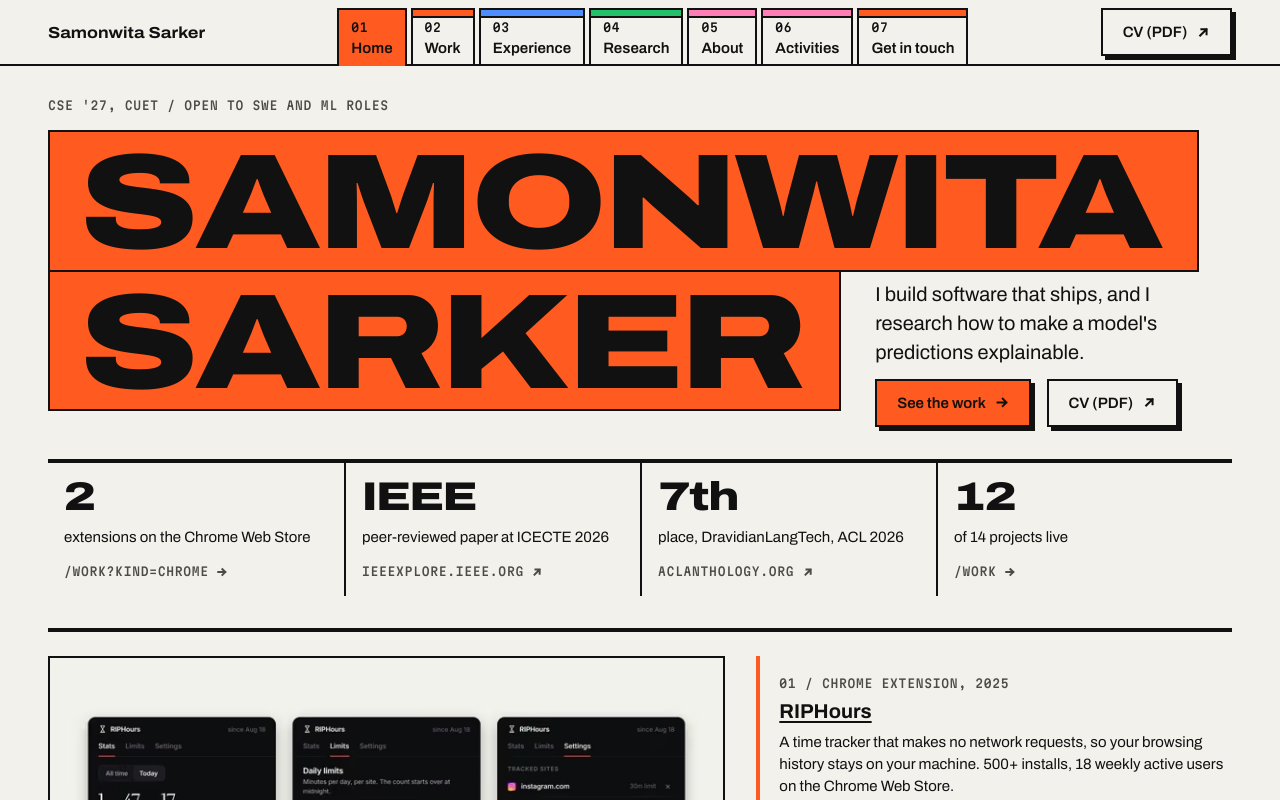
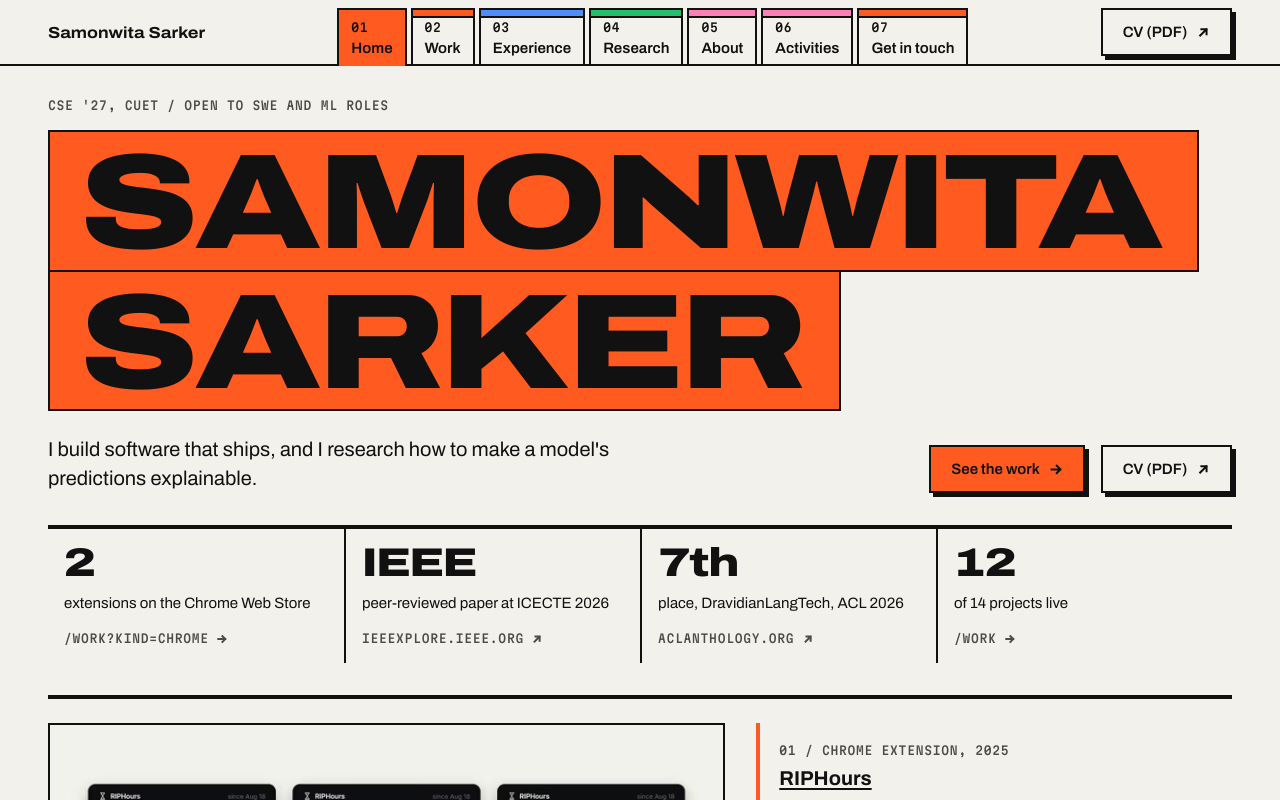
Before and after one commit to SamisDone/Professional-Portfolio-SST, a React (Vite) app: page / in a window 1280 px wide. Shown: the top 800 px of the page. Built offline with nearby package versions, Linux system fonts and the light colour scheme.

Commit message:
Move the hero tagline under the name
It was 358px wide beside the surname at 1280.

```diff
--- a/src/components/Hero.tsx
+++ b/src/components/Hero.tsx
@@ -4,21 +4,10 @@ import { Button, Label } from "./ui";
 /**
  * The first screen: who, what, and where to go.
  *
- * The name is set at poster scale on two lines. From `xl` up the lead and the
- * two buttons sit in the space the surname leaves beside it, so the proof row
- * and the top of the first flagship's screenshot both reach the first screen
- * at 1280 by 720. The hero used to show that same screenshot here, which
- * repeated the spread a scroll below.
- *
- * The beside-the-surname layout is a two-column grid: the first column is as
- * wide as the surname, the second takes the rest. That width is worked out
- * from the display size (the surname is 5.82em wide in Archivo), not measured
- * from the text: measured, it changed when the web font replaced the
- * fallback, and the lead jumped sideways (a layout shift of 0.02). The heading spans both and
- * passes its two lines down to the outer rows through subgrid, so the lead
- * lines up with the surname's top edge and can only grow downwards, never up
- * into the first name. Below `xl` the column beside the surname would be too
- * narrow for the buttons, so it stacks.
+ * The name is set at poster scale on two lines, with the lead and the two
+ * buttons in one row under it from `xl`: the column beside the surname was
+ * 358px at 1280 and squeezed the lead. The proof row still reaches the first
+ * screen at 1280 by 720.
  *
  * Top spacing is the C tier rather than A. A, at 112px, put the proof row
  * under the fold at 1280 by 720, and the proof on the first screen is the
@@ -26,26 +15,19 @@ import { Button, Label } from "./ui";
  */
 export default function Hero() {
   return (
-    <section
-      aria-labelledby="hero-name"
-      className="shell tier-c xl:grid xl:grid-cols-[calc(var(--display-size)*5.88)_1fr] xl:grid-rows-[auto_auto_auto]"
-    >
-      <Label className="text-ink xl:col-span-2 xl:col-start-1 xl:row-start-1">
+    <section aria-labelledby="hero-name" className="shell tier-c">
+      <Label className="text-ink">
         {profile.standfirst} / {profile.openTo}
       </Label>
-      <h1
-        id="hero-name"
-        tabIndex={-1}
-        className="t-display mt-4 xl:col-span-2 xl:col-start-1 xl:row-span-2 xl:row-start-2 xl:grid xl:grid-cols-subgrid xl:grid-rows-subgrid"
-      >
+      <h1 id="hero-name" tabIndex={-1} className="t-display mt-4">
         {/* One band per line, each as wide as its word. */}
-        <span className="band xl:col-span-2">{profile.name.split(" ")[0]}</span>{" "}
-        <span className="band xl:col-start-1 xl:self-start">{profile.name.split(" ").slice(1).join(" ")}</span>
+        <span className="band">{profile.name.split(" ")[0]}</span>{" "}
+        <span className="band">{profile.name.split(" ").slice(1).join(" ")}</span>
       </h1>
 
-      <div className="mt-6 xl:col-start-2 xl:row-start-3 xl:mt-0 xl:self-start xl:pl-8 xl:pt-2">
-        <p className="t-lead max-w-[36ch]">{profile.positioning}</p>
-        <div className="mt-4 flex flex-wrap gap-4 sm:mt-6 xl:mt-3">
+      <div className="mt-6 xl:flex xl:items-end xl:justify-between xl:gap-12">
+        <p className="t-lead max-w-[36ch] xl:max-w-[56ch]">{profile.positioning}</p>
+        <div className="mt-4 flex flex-wrap gap-4 sm:mt-6 xl:mt-0 xl:shrink-0">
           <Button to="/work" variant="primary">
             See the work
           </Button>
--- a/src/index.css
+++ b/src/index.css
@@ -253,7 +253,7 @@
    * where the text ran through the band's right padding to the border.
    * From 640px the width also allows for a 17px desktop scrollbar; phones
    * draw theirs over the page. The cap is the 1184px content box at 1280 and
-   * up. Hero.tsx sizes its xl column from the same --display-size.
+   * up.
    */
   :root {
     --display-size: clamp(1.75rem, calc((100vw - 44px) / 8.6), 9rem);
```
